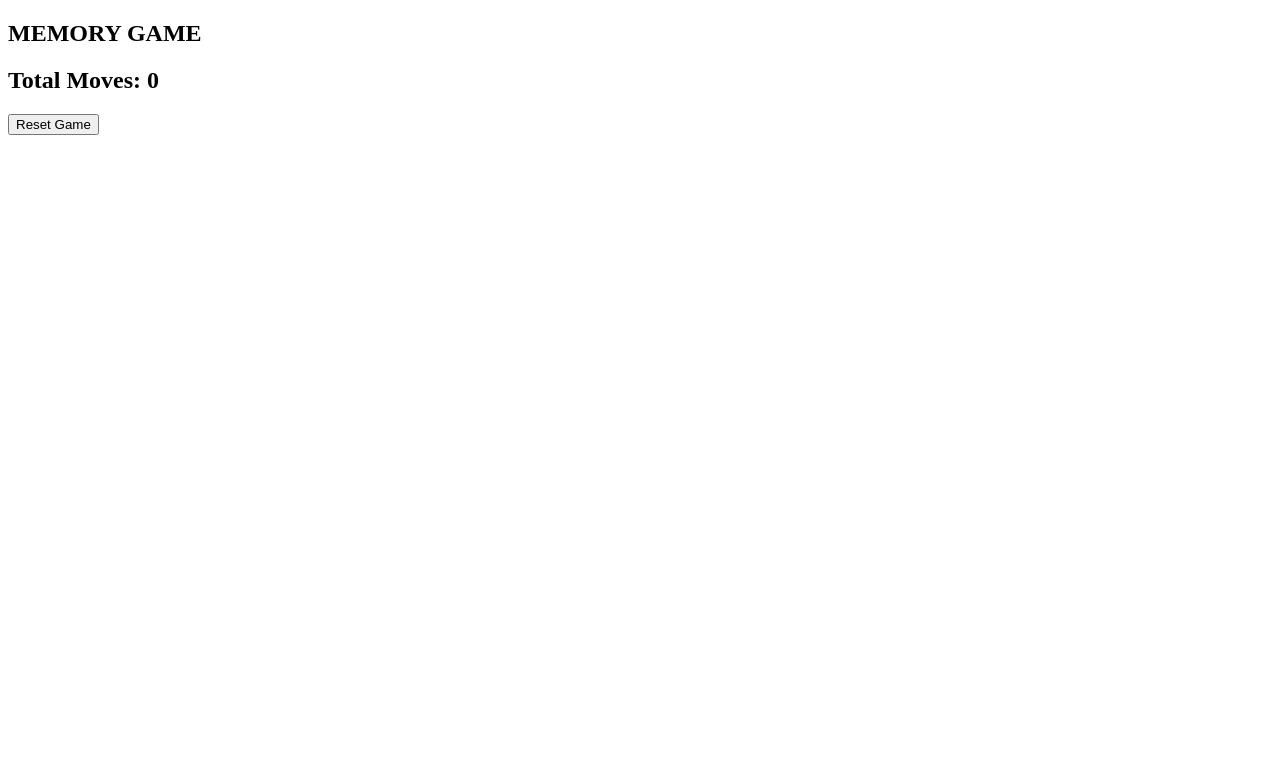
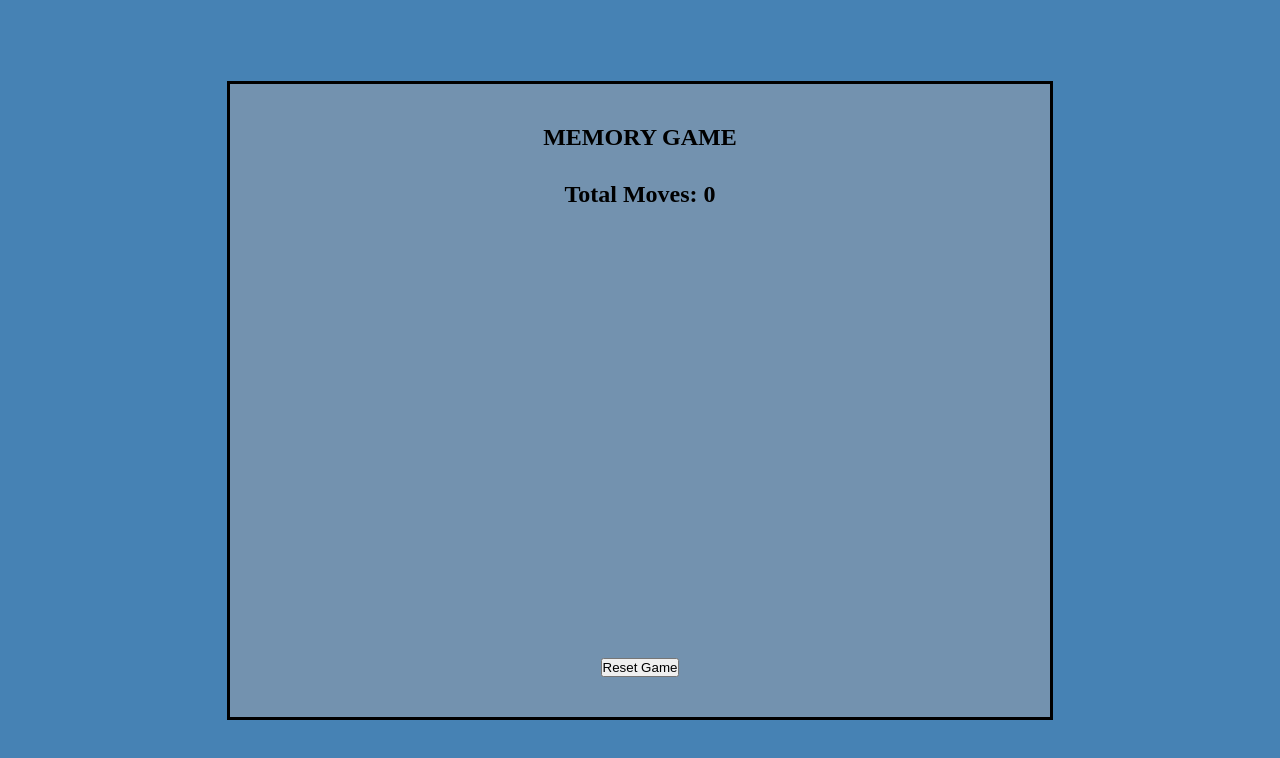
Before and after one commit to dc703d/memoryGame, a website built with Vite: page index.html in a window 1280 px wide. Built offline with nearby package versions, Linux system fonts and the light colour scheme; a web font is replaced by a local one.

Commit message:
added some styling to get layout and overall structure for the game

```diff
--- a/src/main.ts
+++ b/src/main.ts
@@ -1,24 +1 @@
-import './style.css'
-import typescriptLogo from './typescript.svg'
-import viteLogo from '/vite.svg'
-import { setupCounter } from './counter.ts'
-
-document.querySelector<HTMLDivElement>('#app')!.innerHTML = `
-  <div>
-    <a href="https://vitejs.dev" target="_blank">
-      <img src="${viteLogo}" class="logo" alt="Vite logo" />
-    </a>
-    <a href="https://www.typescriptlang.org/" target="_blank">
-      <img src="${typescriptLogo}" class="logo vanilla" alt="TypeScript logo" />
-    </a>
-    <h1>Vite + TypeScript</h1>
-    <div class="card">
-      <button id="counter" type="button"></button>
-    </div>
-    <p class="read-the-docs">
-      Click on the Vite and TypeScript logos to learn more
-    </p>
-  </div>
-`
-
-setupCounter(document.querySelector<HTMLButtonElement>('#counter')!)
+import './style.css';
--- a/src/style.scss
+++ b/src/style.scss
@@ -0,0 +1,39 @@
+*{
+    margin: 0;
+    padding: 0;
+}
+
+body{
+    display: flex;
+    justify-content: center;
+    align-items: center;
+    min-height: 100vh;
+    min-width: 100vw;
+    background-color:rgb(70, 130, 180);
+}
+
+#gameContainer{
+    background-color:rgb(115, 146, 175);
+    display: flex;
+    flex-direction: column;
+    justify-content: center;
+    align-items: center;
+    padding: 40px;
+    gap: 30px;
+    border: 3px solid black;
+}
+
+.cardGrid{
+    height: 350px;
+    width: 700px;
+    display: grid;
+    grid-template-columns: repeat(6,1fr);
+    grid-template-rows: repeat(3,1fr);
+    justify-content: center;
+    align-items: center;
+    gap: 10px;
+    padding: 20px;
+    transform-style: preserve-3d;
+    perspective: 500px;
+
+}
```
Also changed, not shown: src/style.css, 1 other file.
